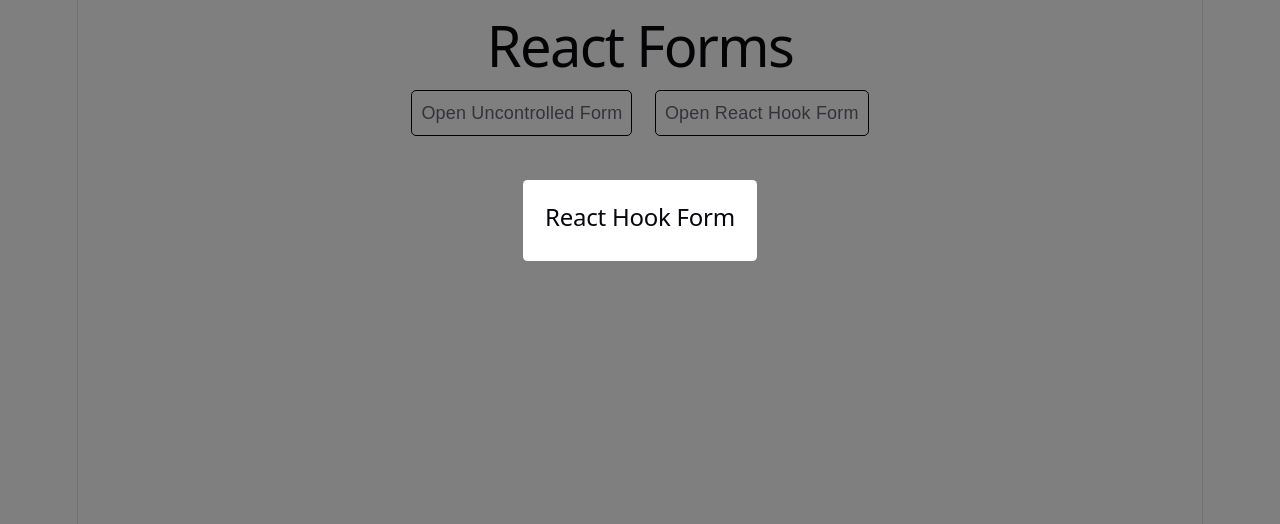
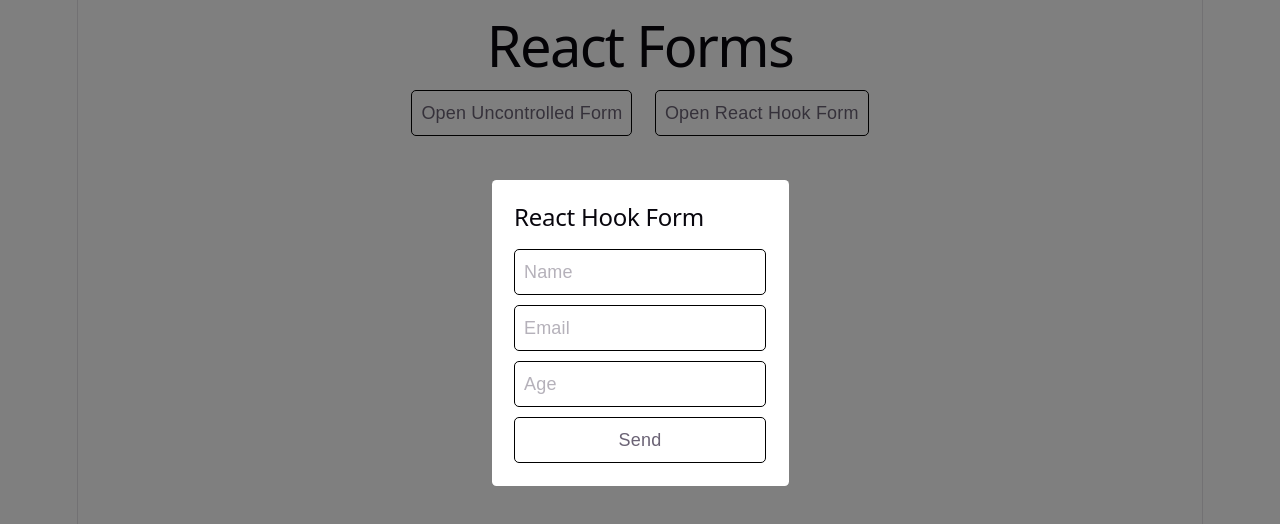
Before and after one commit to AnnStarrySky/class-components, a React (Vite) app: page / in a window 1280 px wide. Both pictures are taken after a click on the button "Open React Hook Form". Shown: the top 524 px of the page. Built offline with nearby package versions, Linux system fonts and the light colour scheme.

Commit message:
add react hook form component

```diff
--- a/package.json
+++ b/package.json
@@ -15,6 +15,7 @@
     "@tailwindcss/vite": "^4.3.0",
     "react": "^19.2.6",
     "react-dom": "^19.2.6",
+    "react-hook-form": "^7.77.0",
     "tailwindcss": "^4.3.0"
   },
   "devDependencies": {
--- a/src/App.tsx
+++ b/src/App.tsx
@@ -3,6 +3,7 @@ import './App.css'
 import { Modal } from './components/Modal/Modal';
 import type { FormValues } from './types/form';
 import { UncontrolledForm } from './components/UncontrolledForm/UncontrolledForm';
+import { ReactHookForm } from "./components/ReactHookForm/ReactHookForm";
 
 function App() {
   const [isUncontrolledOpen, setIsUncontrolledOpen] = useState(false);
@@ -13,6 +14,11 @@ function App() {
   const handleUncontrolledSubmit = (data: FormValues) => {
       setHistory((prev) => [...prev, data]);
       setIsUncontrolledOpen(false);
+  };
+
+  const handleHookFormSubmit = (data: FormValues) => {
+      setHistory((prev) => [...prev, data]);
+      setIsHookFormOpen(false);
   };
 
   return (
@@ -37,6 +43,7 @@ function App() {
       {isHookFormOpen && (
         <Modal onClose={() => setIsHookFormOpen(false)}>
           <h2>React Hook Form</h2>
+          <ReactHookForm onSubmit={handleHookFormSubmit} />
         </Modal>
       )}
       <div className='mt-4'>
--- /dev/null
+++ b/src/components/ReactHookForm/ReactHookForm.tsx
@@ -0,0 +1,20 @@
+import { useForm } from "react-hook-form";
+import type { FormValues } from "../../types/form";
+
+type Props = {
+  onSubmit: (data: FormValues) => void;
+};
+
+export function ReactHookForm({ onSubmit }: Props) {
+  const {register, handleSubmit} = useForm<FormValues>();
+  return (
+    <form onSubmit={handleSubmit(onSubmit)} className="form mt-4">
+      <input className="form-input" placeholder="Name" {...register("name")}/>
+      <input className="form-input" type="email" placeholder="Email" {...register("email")}/>
+      <input className="form-input" type="number" placeholder="Age" {...register("age")}/>
+      <button className="btn" type="submit">
+        Send
+      </button>
+    </form>
+  );
+}
```
Also changed, not shown: 1 other file (tests, documents, lock files or other folders).
